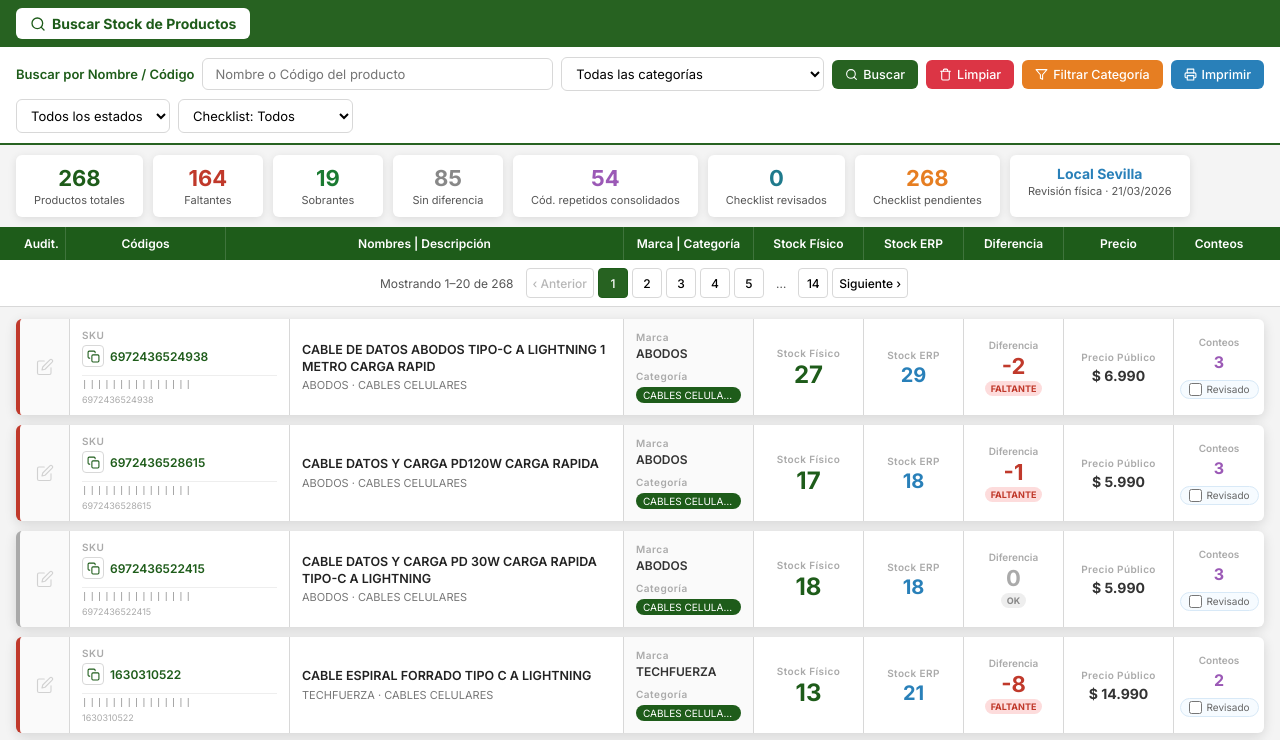
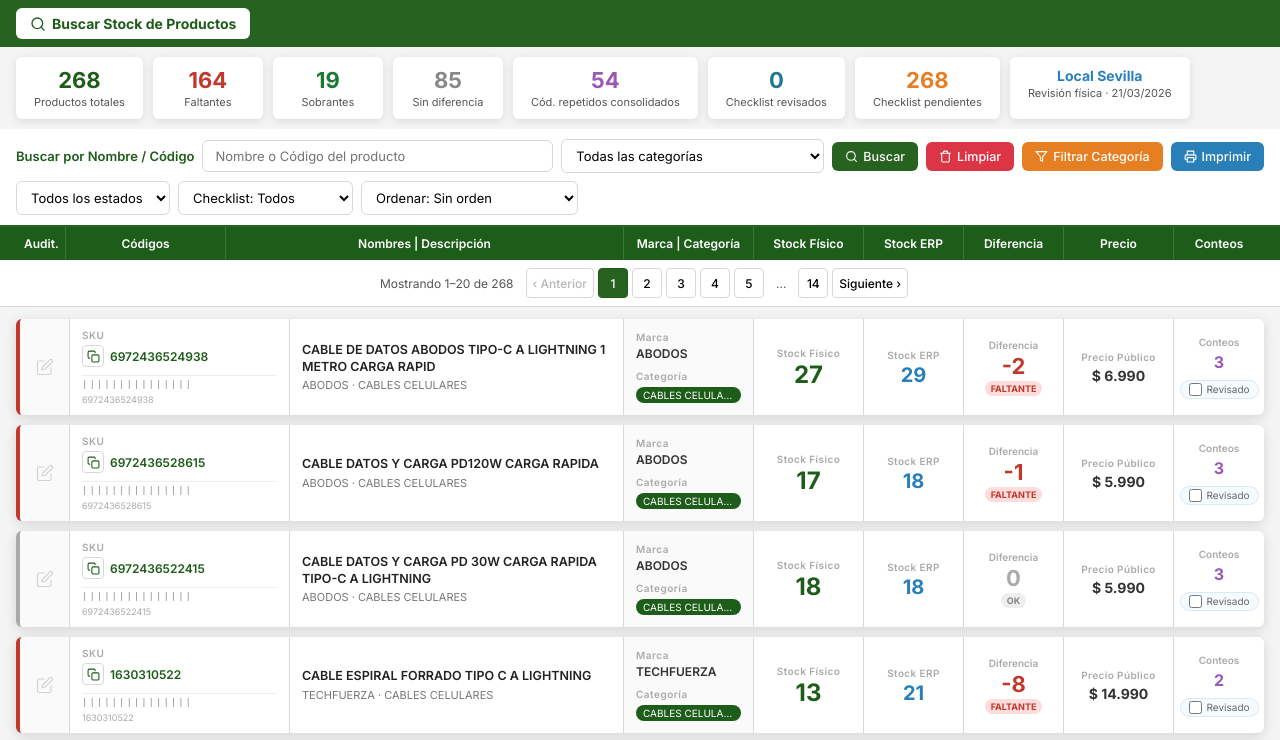
Before and after one commit to iTefflon/Stock_Local, a plain HTML site: page web/index.html in a window 1280 px wide. Shown: the top 740 px of the page. Drawn offline with Linux system fonts and the light colour scheme.

Commit message:
UI: move summary cards above filters

```diff
--- a/web/index.html
+++ b/web/index.html
@@ -693,6 +693,42 @@
     </div>
   </div>
 
+  <!-- ═══ STATS STRIP ═══════════════════════════════════════════════ -->
+  <div class="stats-strip">
+    <div class="stat-card stat-total">
+      <div class="stat-val" id="statTotal">–</div>
+      <div class="stat-lbl">Productos totales</div>
+    </div>
+    <div class="stat-card stat-faltante">
+      <div class="stat-val" id="statFaltante">–</div>
+      <div class="stat-lbl">Faltantes</div>
+    </div>
+    <div class="stat-card stat-sobrante">
+      <div class="stat-val" id="statSobrante">–</div>
+      <div class="stat-lbl">Sobrantes</div>
+    </div>
+    <div class="stat-card stat-ok">
+      <div class="stat-val" id="statOk">–</div>
+      <div class="stat-lbl">Sin diferencia</div>
+    </div>
+    <div class="stat-card stat-repetida">
+      <div class="stat-val" id="statRepetida">–</div>
+      <div class="stat-lbl">Cód. repetidos consolidados</div>
+    </div>
+    <div class="stat-card stat-revisados">
+      <div class="stat-val" id="statRevisados">–</div>
+      <div class="stat-lbl">Checklist revisados</div>
+    </div>
+    <div class="stat-card stat-pendientes">
+      <div class="stat-val" id="statPendRevision">–</div>
+      <div class="stat-lbl">Checklist pendientes</div>
+    </div>
+    <div class="stat-card" style="min-width:180px">
+      <div class="stat-val" style="color:#2980b9;font-size:14px" id="statLocal">Local Sevilla</div>
+      <div class="stat-lbl">Revisión físicа · 21/03/2026</div>
+    </div>
+  </div>
+
   <!-- ═══ SEARCH BAR ════════════════════════════════════════════════ -->
   <div class="search-bar">
     <span class="search-label">Buscar por Nombre / Código</span>
@@ -737,9 +773,9 @@
     <!-- Estado filter -->
     <select class="cat-select" id="estadoFilter">
       <option value="">Todos los estados</option>
-      <option value="faltante">🔴 Faltantes</option>
-      <option value="sobrante">🟢 Sobrantes</option>
-      <option value="ok">⚪ Sin diferencia</option>
+      <option value="faltante"> Faltantes</option>
+      <option value="sobrante"> Sobrantes</option>
+      <option value="ok"> Sin diferencia</option>
     </select>
 
     <select class="cat-select" id="reviewFilter">
@@ -747,42 +783,14 @@
       <option value="revisado">Checklist: Revisados</option>
       <option value="pendiente">Checklist: Pendientes</option>
     </select>
-  </div>
 
-  <!-- ═══ STATS STRIP ═══════════════════════════════════════════════ -->
-  <div class="stats-strip">
-    <div class="stat-card stat-total">
-      <div class="stat-val" id="statTotal">–</div>
-      <div class="stat-lbl">Productos totales</div>
-    </div>
-    <div class="stat-card stat-faltante">
-      <div class="stat-val" id="statFaltante">–</div>
-      <div class="stat-lbl">Faltantes</div>
-    </div>
-    <div class="stat-card stat-sobrante">
-      <div class="stat-val" id="statSobrante">–</div>
-      <div class="stat-lbl">Sobrantes</div>
-    </div>
-    <div class="stat-card stat-ok">
-      <div class="stat-val" id="statOk">–</div>
-      <div class="stat-lbl">Sin diferencia</div>
-    </div>
-    <div class="stat-card stat-repetida">
-      <div class="stat-val" id="statRepetida">–</div>
-      <div class="stat-lbl">Cód. repetidos consolidados</div>
-    </div>
-    <div class="stat-card stat-revisados">
-      <div class="stat-val" id="statRevisados">–</div>
-      <div class="stat-lbl">Checklist revisados</div>
-    </div>
-    <div class="stat-card stat-pendientes">
-      <div class="stat-val" id="statPendRevision">–</div>
-      <div class="stat-lbl">Checklist pendientes</div>
-    </div>
-    <div class="stat-card" style="min-width:180px">
-      <div class="stat-val" style="color:#2980b9;font-size:14px" id="statLocal">Local Sevilla</div>
-      <div class="stat-lbl">Revisión físicа · 21/03/2026</div>
-    </div>
+    <select class="cat-select" id="sortSelect">
+      <option value="">Ordenar: Sin orden</option>
+      <option value="stockFisico_desc">Stock Fisico: Mayor a menor</option>
+      <option value="stockFisico_asc">Stock Fisico: Menor a mayor</option>
+      <option value="stockERP_desc">Stock ERP: Mayor a menor</option>
+      <option value="stockERP_asc">Stock ERP: Menor a mayor</option>
+    </select>
   </div>
 
   <!-- ═══ TABLE HEADER ══════════════════════════════════════════════ -->
@@ -861,6 +869,7 @@
       const cat = document.getElementById('catFilter').value;
       const estado = document.getElementById('estadoFilter').value;
       const revision = document.getElementById('reviewFilter').value;
+      const sortBy = document.getElementById('sortSelect').value;
 
       filteredProducts = allProducts.filter(p => {
         const matchQ = !q ||
@@ -875,6 +884,24 @@
           (revision === 'pendiente' && !checked);
         return matchQ && matchCat && matchEstado && matchRevision;
       });
+
+      if (sortBy) {
+        filteredProducts.sort((a, b) => {
+          let diff = 0;
+          if (sortBy === 'stockFisico_desc' || sortBy === 'stockFisico_asc') {
+            diff = Number(a.stockFisico) - Number(b.stockFisico);
+          } else if (sortBy === 'stockERP_desc' || sortBy === 'stockERP_asc') {
+            diff = Number(a.stockERP) - Number(b.stockERP);
+          }
+
+          if (diff !== 0) {
+            return sortBy.endsWith('_desc') ? -diff : diff;
+          }
+
+          return String(a.codigo).localeCompare(String(b.codigo), 'es', { numeric: true, sensitivity: 'base' });
+        });
+      }
+
       currentPage = 1;
       render();
     }
@@ -1097,6 +1124,7 @@
       document.getElementById('catFilter').value = '';
       document.getElementById('estadoFilter').value = '';
       document.getElementById('reviewFilter').value = '';
+      document.getElementById('sortSelect').value = '';
       filteredProducts = [...allProducts];
       currentPage = 1;
       render();
@@ -1104,6 +1132,7 @@
     document.getElementById('catFilter').addEventListener('change', applyFilters);
     document.getElementById('estadoFilter').addEventListener('change', applyFilters);
     document.getElementById('reviewFilter').addEventListener('change', applyFilters);
+    document.getElementById('sortSelect').addEventListener('change', applyFilters);
     document.getElementById('btnFilterCat').addEventListener('click', () => {
       document.getElementById('catFilter').focus();
     });
```
